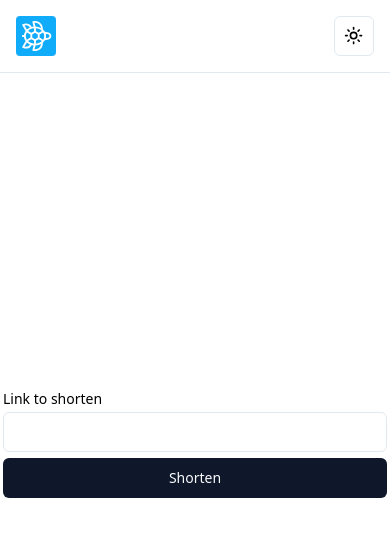
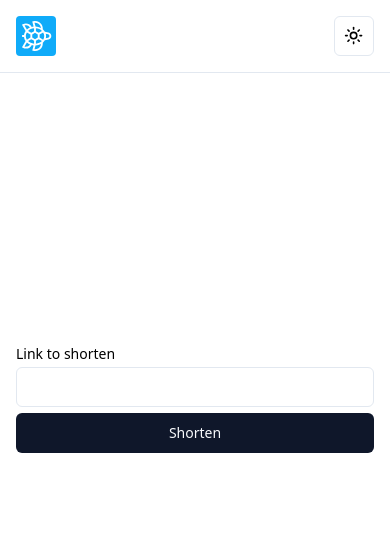
Before and after one commit to kevinanielsen/shurtle, a React (Vite) app in the folder frontend/: page / in a window 390 px wide. Shown: the top 536 px of the page. Built offline with nearby package versions, Linux system fonts and the light colour scheme.

Commit message:
feat: add space on x-axis on mobile

```diff
--- a/frontend/src/App.tsx
+++ b/frontend/src/App.tsx
@@ -13,10 +13,10 @@ function App() {
   if (loading) return <LoadingModal />;
 
   return (
-    <div style={{ height: "calc(100vh - 100px)" }}>
+    <div style={{ height: "calc(100vh - 190px)" }}>
       <Navbar />
-      <main className="w-screen h-full flex flex-col items-center justify-center">
-        <div className="grid w-full max-w-sm items-center gap-1.5">
+      <main className="w-screen h-full flex items-center justify-center">
+        <div className="grid w-full max-w-sm items-center gap-1.5 mx-4">
           {shortenedUrl ? (
             <Result
               setShortenedUrl={setShortenedUrl}
```
